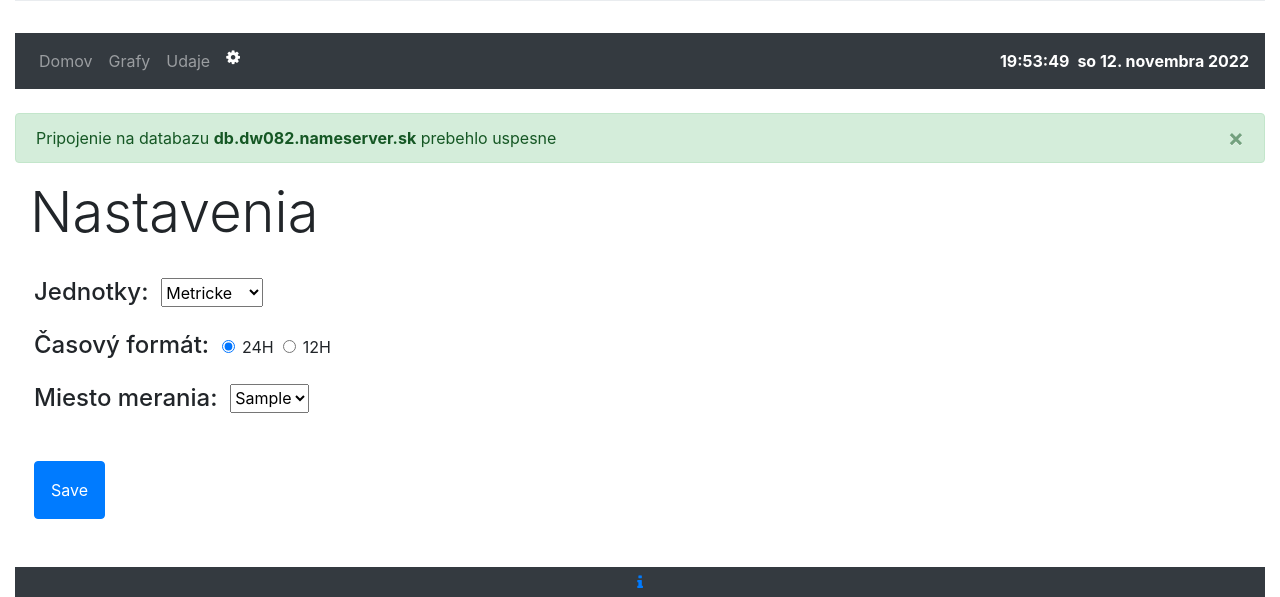
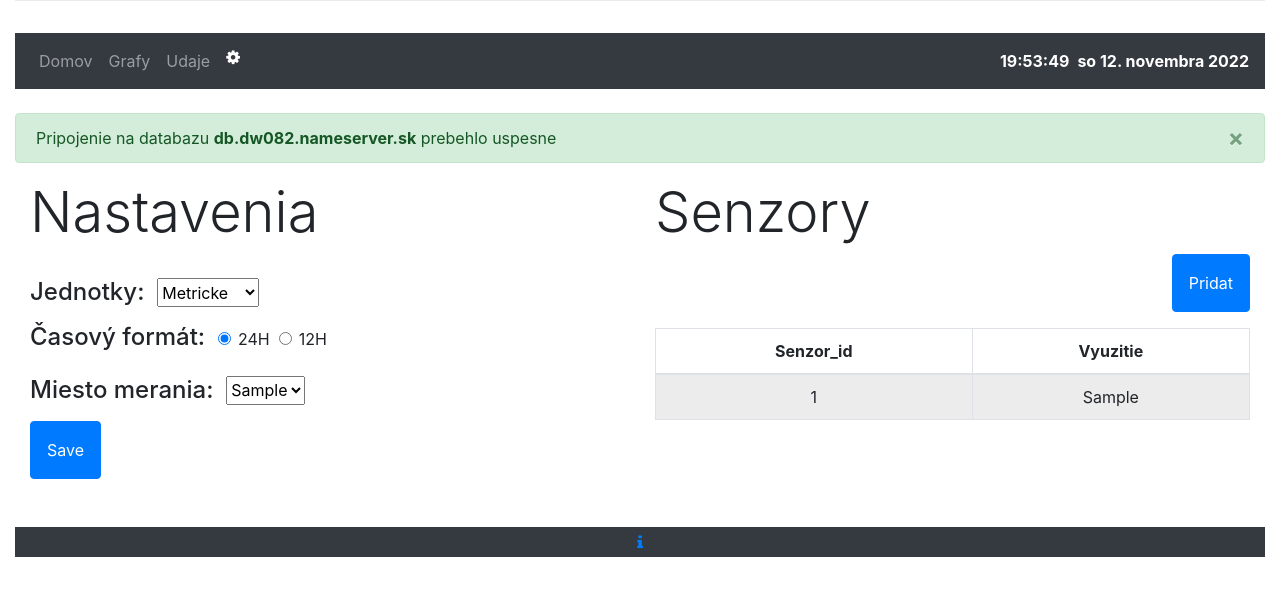
Before and after one commit to samod1/filipSOC, a PHP site: page /settings.php in a window 1280 px wide. Shown: the part 248-845 px from the top of the page. After the commit the page ends 805 px from the top, so only its background shows below. Run offline with PHP 8.4, Linux system fonts and the light colour scheme; tables that the repository leaves empty or names only in its code hold one stand-in row (values such as "Sample post"); data that the repository does not hold is empty; some libraries are stand-ins or nearby versions.

Commit message:
#97 pridana druha cast so senzormi

```diff
--- a/UI/settings.php
+++ b/UI/settings.php
@@ -11,11 +11,13 @@
 
 
 <div class="container-fluid">
+    <div class="row">
+        <div class="col-sm">
             <h1 class="display-4">Nastavenia</h1>
             <br>
 
+            <div class="input-group mb-3">
                 <!--Jednotky-->
-    <div class="row ml-1">
                 <h4 class="display-5 mb-0">Jednotky: &nbsp;</h3>
                 <select class="form-select" aria-label="Jednotky">
                     <option selected value="1">Metricke</option>
@@ -23,8 +25,8 @@
                 </select>
             </div>
 
+            <div class="input-group mb-3">
                 <!--Formát času-->
-    <div class="row ml-1 mt-4">
                 <h4 class="display-5">Časový formát: &nbsp;</h3>
                 <div class="form-check mt-1">
                     <input class="form-check-input" type="radio" name="hod_format" id="24" checked>
@@ -38,10 +40,11 @@
                         12H &nbsp;
                     </label>
                 </div>
+                <br>
             </div>
 
+            <div class="input-group mb-3">
                 <!--Miesto merania-->
-    <div class="row ml-1 mt-3">
                 <h4 class="display-5 mb-0">Miesto merania: &nbsp;</h3>
                 <select class="form-select" aria-label="Jednotky">
                     <?php
@@ -78,12 +81,80 @@
                     <?php } ?>
                 </select>
             </div>
+                <!--Save-->
+                <button type="button" class="btn btn-primary p-3">Save</button>
 
-    <!--Save-->
-    <div class="row ml-1 mt-5">
-        <button type="button" class="btn btn-primary p-3">Save</button>
         </div>
 
+        <!--Senzory-->
+        <div class="col-sm">
+            <h1 class="display-4">Senzory</h1>
+            <!--ADD Senzor-->
+            <button type="button" class="btn btn-primary p-3 pull-right mb-3" data-toggle="modal" data-target="#ADD_sensor">Pridat</button>
+
+            <!--modalne okno add-->
+            <div class="modal fade" id="ADD_sensor" tabindex="-1" role="dialog" aria-labelledby="exampleModalCenterTitle" aria-hidden="true">
+                <div class="modal-dialog modal-dialog-centered" role="document">
+                    <div class="modal-content">
+                        <div class="modal-header">
+                            <h5 class="modal-title" id="exampleModalLongTitle">Pridanie senzoru</h5>
+                            <button type="button" class="close" data-dismiss="modal" aria-label="Close">
+                                    <span aria-hidden="true">&times;</span>
+                            </button>
+                        </div>
+                        <!--ID_senzoru-->
+                        <div class="input-group mb-3">
+                            <div class="input-group-prepend">
+                                <span class="input-group-text" id="basic-addon1">Názov senzoru</span>
+                            </div>
+                            <input type="text" name="id_sensor" class="form-control" aria-describedby="id_sensor">
+                        </div>
+
+                        <!--ID_senzoru-->
+                        <div class="input-group mb-3">
+                            <div class="input-group-prepend">
+                                <span class="input-group-text" id="basic-addon1">Vyuzitie</span>
+                            </div>
+                            <input type="text" name="id_sensor" class="form-control" aria-describedby="use_sensor">
+                        </div>
+                        <div class="modal-footer">
+                            <button type="submit" class="btn btn-primary" data-dismiss="modal">Pridať</button>
+                            <button type="button" class="btn btn-secondary" data-dismiss="modal">Close</button>
+                        </div>
+
+                    </div>
+                </div>
+            </div>
+
+
+            <!--Tabulka senzorov-->
+            <table class="table table-hover table-bordered text-center mt-3">
+                <thead>
+                    <tr>
+                        <th scope="col">Senzor_id</th>
+                        <th scope="col-6">Vyuzitie</th>
+                    </tr>
+                </thead>
+                <tbody class="table-active">
+                    <?php
+                    $query_sensor = "SELECT id,sensor_id,pouzitie_senzoru FROM filip_soc.tbl_sensors ts;";
+                    $result_sensor = mysqli_query($conn,$query_sensor);
+                    $pocetriadkov_sensor = mysqli_num_rows($result_sensor);
+
+                    while ($row_sensor = mysqli_fetch_assoc($result_sensor))
+                    {
+                    ?>
+                        <tr>
+                            <td><?php echo $row_sensor["sensor_id"];?></td>
+                            <td><?php echo $row_sensor["pouzitie_senzoru"];?></td>
+                        </tr>
+                    <?php } ?>
+
+                </tbody>
+            </table>
+        </div>
+
+    </div>
 </div>
 
 <?php
```
Lines whose indentation alone changed are shown as unchanged.
